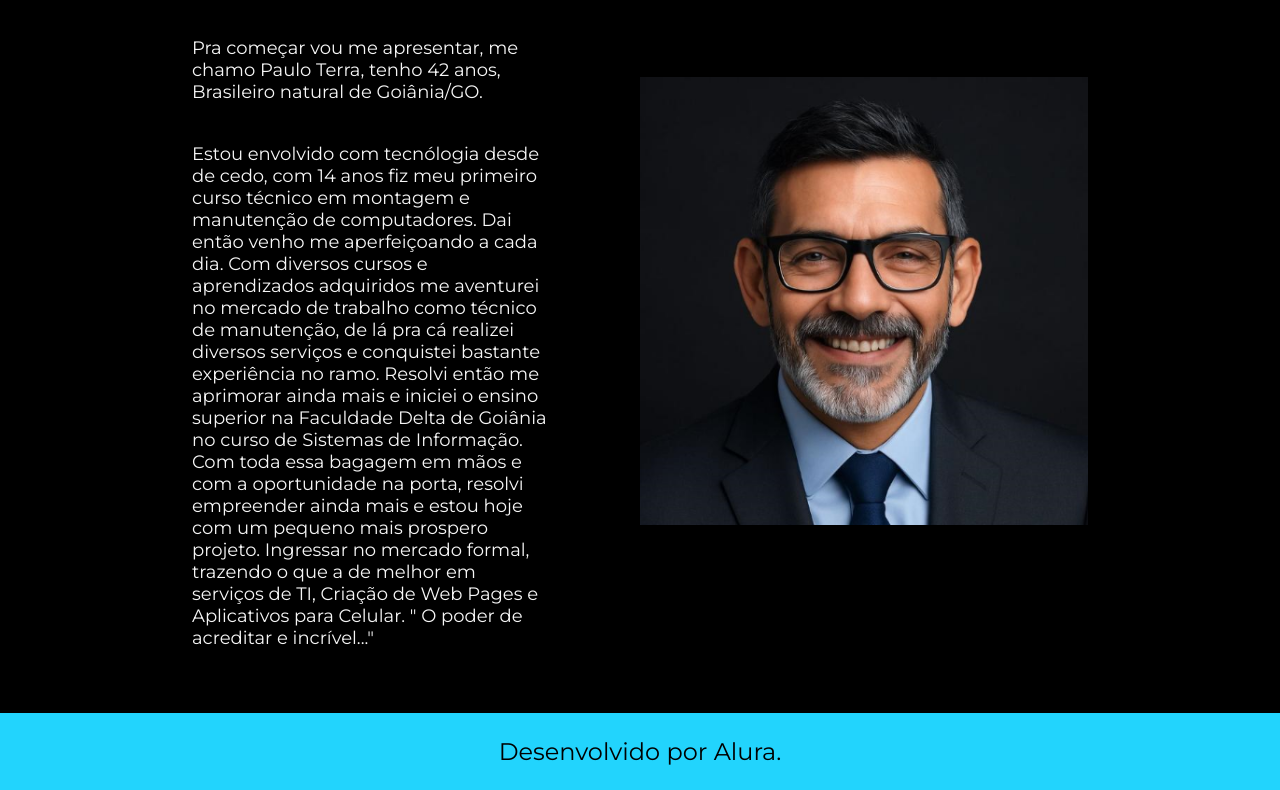
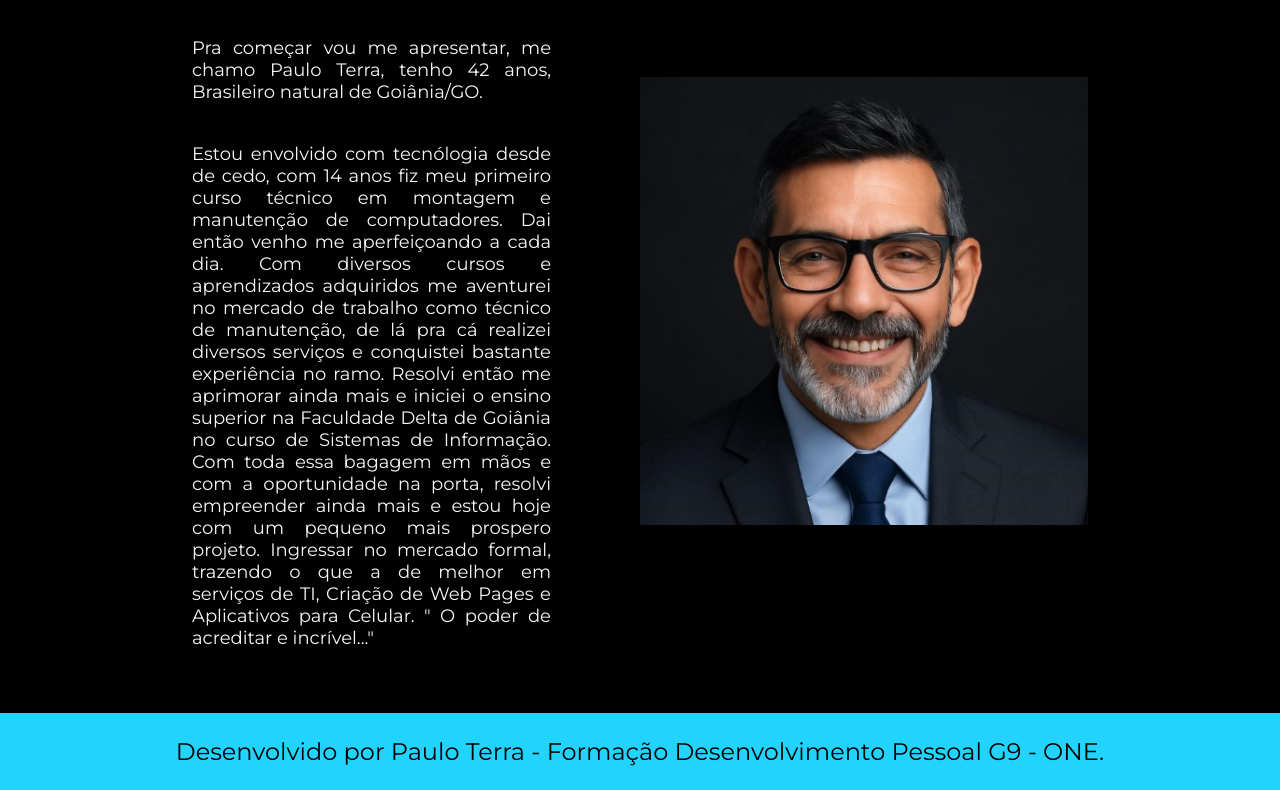
Before and after one commit to paulodigital/portifolio_html_css, a plain HTML site: page about.html in a window 1280 px wide. Shown: the part 179-969 px from the top of the page. Drawn offline with nearby package versions, Linux system fonts and the light colour scheme.

Commit message:
Atualiza a seção "Sobre Mim" e o rodapé, adiciona logo e ajusta estilo de texto

```diff
--- a/about.html
+++ b/about.html
@@ -25,12 +25,12 @@ Com toda essa bagagem em mãos e com a oportunidade na porta, resolvi empreender
 
 " O poder de acreditar e incrível..."</p>
         </section>
-             <img class="apresentacao__imagem" src="./assets/Paulo.png" alt="Foto da Joana Santos programando">
+             <img class="apresentacao__imagem" src="./assets/Paulo.png" alt="Foto da Paulo Terra programando">
    </main>
 
 
    <footer class="rodape">
-        <p>Desenvolvido por Alura.</p>
+        <p img src=".assets/logo.png">Desenvolvido por Paulo Terra - Formação Desenvolvimento Pessoal G9 - ONE.</p>
     </footer>
 </body>
 </html>
--- a/styles/style.css
+++ b/styles/style.css
@@ -70,6 +70,7 @@ body{
 .apresentacao__conteudo__texto{
     font-size: 18px;
     font-family: var(--fonte-secundaria);
+    text-align: justify;
 
 }
 
```
Also changed, not shown: assets/logo.png (added).
